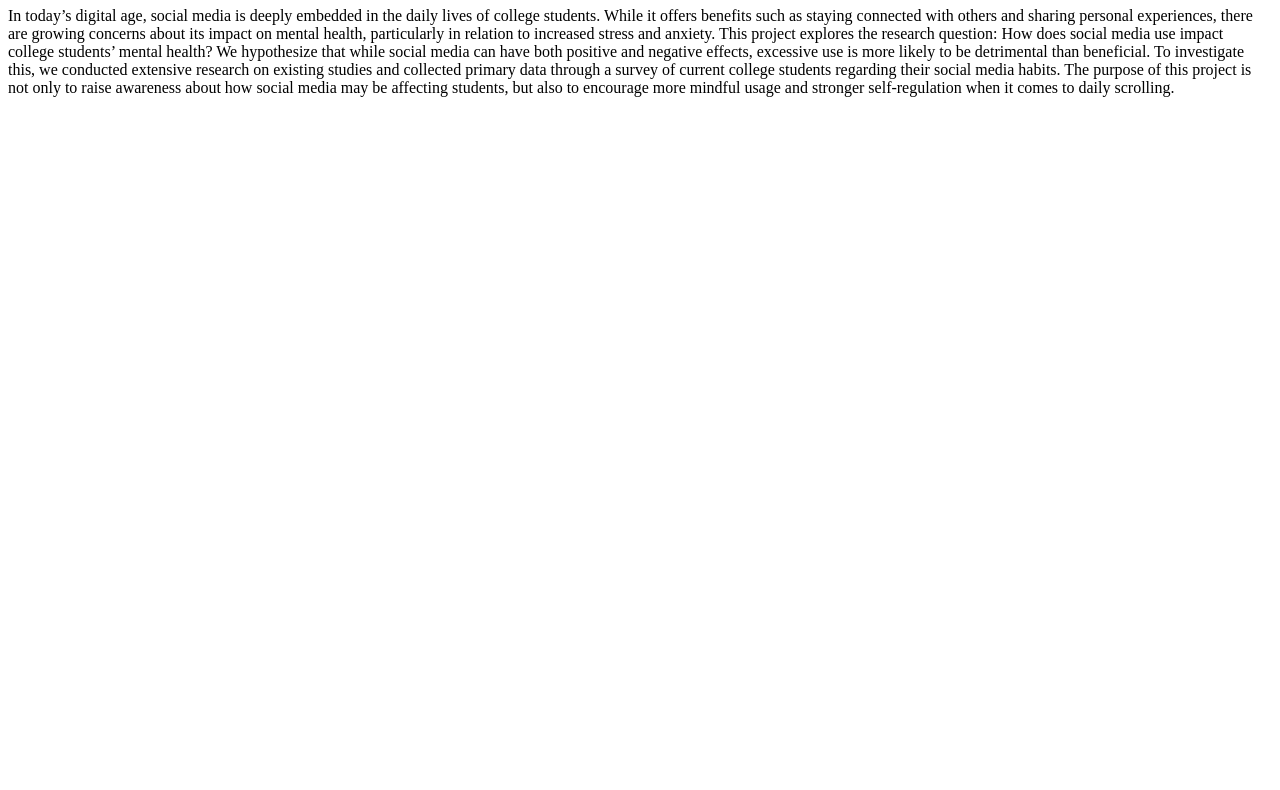
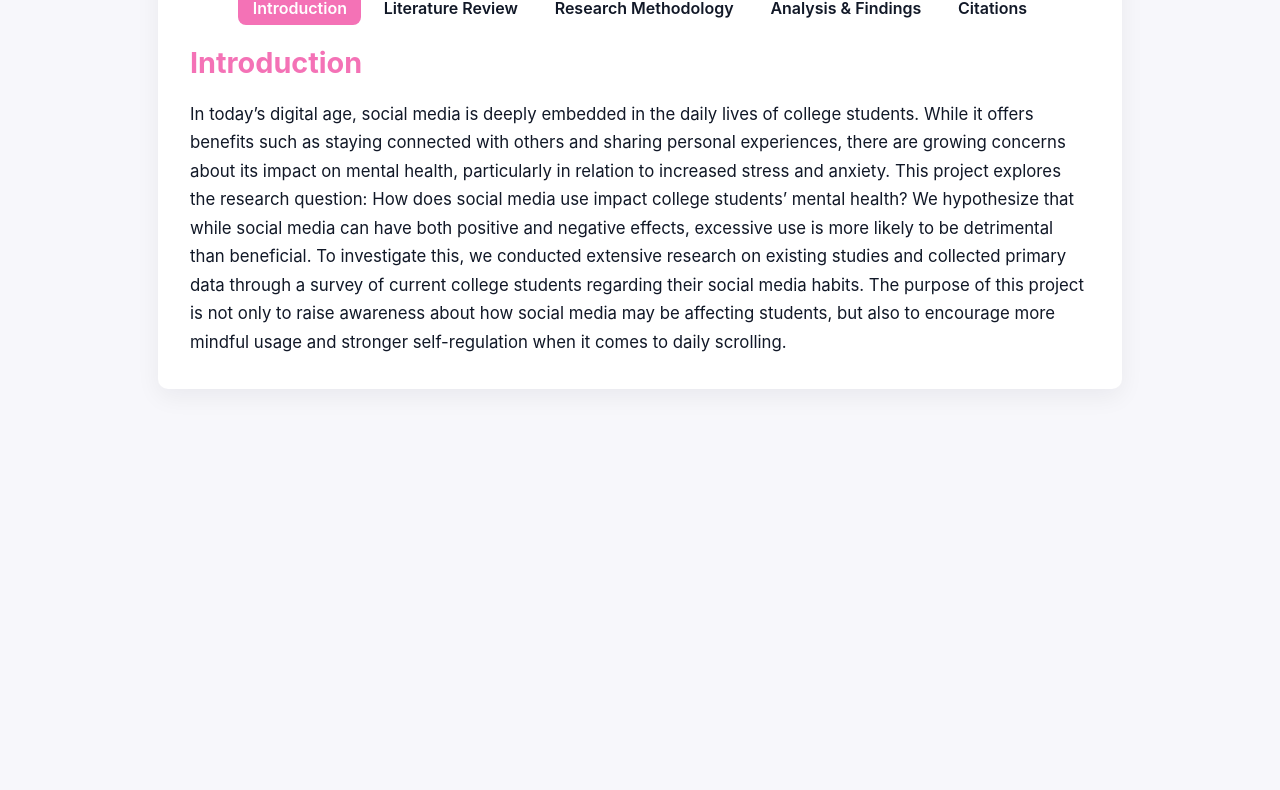
Before and after one commit to molly-riggs/Final-Project-Molly-Kaitlin, a plain HTML site: page index.html in a window 1280 px wide. Shown: the part 73-863 px from the top of the page. Before the commit the page ends 800 px from the top, so only its background shows below. Drawn offline with Linux system fonts and the light colour scheme.

Commit message:
semester project commit

```diff
--- a/index.html
+++ b/index.html
@@ -4,10 +4,25 @@
     <meta charset="UTF-8">
     <meta name="viewport" content="width=device-width, initial-scale=1.0">
     <title>Document</title>
+    <link rel="stylesheet" href="styles.css">
 </head>
 <body>
-    <h1>Introduction</h1>
-    <p>In today’s digital age, social media is deeply embedded in the daily lives of college students. While it offers benefits such as staying connected with others and sharing personal experiences, there are growing concerns about its impact on mental health, particularly in relation to increased stress and anxiety. This project explores the research question: How does social media use impact college students’ mental health? We hypothesize that while social media can have both positive and negative effects, excessive use is more likely to be detrimental than beneficial. To investigate this, we conducted extensive research on existing studies and collected primary data through a survey of current college students regarding their social media habits. The purpose of this project is not only to raise awareness about how social media may be affecting students, but also to encourage more mindful usage and stronger self-regulation when it comes to daily scrolling.
+    <main class="container">
+        <header class="site-header">
+            <nav aria-label="Primary">
+                <ul class="nav">
+                    <li><a href="index.html" class="active">Introduction</a></li>
+                    <li><a href="overview.html">Literature Review</a></li>
+                    <li><a href="methodology.html">Research Methodology</a></li>
+                    <li><a href="analysis.html">Analysis &amp; Findings</a></li>
+                    <li><a href="citations.html">Citations</a></li>
+                </ul>
+            </nav>
+        </header>
+
+        <h1>Introduction</h1>
+        <p>In today’s digital age, social media is deeply embedded in the daily lives of college students. While it offers benefits such as staying connected with others and sharing personal experiences, there are growing concerns about its impact on mental health, particularly in relation to increased stress and anxiety. This project explores the research question: How does social media use impact college students’ mental health? We hypothesize that while social media can have both positive and negative effects, excessive use is more likely to be detrimental than beneficial. To investigate this, we conducted extensive research on existing studies and collected primary data through a survey of current college students regarding their social media habits. The purpose of this project is not only to raise awareness about how social media may be affecting students, but also to encourage more mindful usage and stronger self-regulation when it comes to daily scrolling.
 </p>
+    </main>
 </body>
 </html>
--- /dev/null
+++ b/styles.css
@@ -0,0 +1,77 @@
+:root {
+  --bg: #f7f7fb;
+  --card: #ffffff;
+  --accent: #f472b6;
+  /* RGB form of --accent (244,114,182) for use in rgba() */
+  --accent-rgb: 244,114,182;
+  --text: #111827;
+}
+
+html, body {
+  height: 100%;
+}
+
+body {
+  margin: 0;
+  padding: 2rem;
+  font-family: -apple-system, BlinkMacSystemFont, "Segoe UI", Roboto, "Helvetica Neue", Arial, sans-serif;
+  background: var(--bg);
+  color: var(--text);
+  -webkit-font-smoothing: antialiased;
+  -moz-osx-font-smoothing: grayscale;
+}
+
+.container {
+  max-width: 900px;
+  margin: 0 auto;
+  background: var(--card);
+  padding: 2rem;
+  border-radius: 10px;
+  box-shadow: 0 8px 24px rgba(15, 23, 42, 0.06);
+}
+
+h1 {
+  color: var(--accent);
+  margin-top: 0;
+  font-size: 1.8rem;
+}
+
+p {
+  font-size: 1.05rem;
+  line-height: 1.7;
+  margin-bottom: 0;
+}
+
+@media (max-width: 480px) {
+  .container { padding: 1rem; }
+  h1 { font-size: 1.4rem; }
+  p { font-size: 1rem; }
+}
+
+/* Navigation */
+.site-header { margin-bottom: 1.25rem; }
+.nav {
+  display: flex;
+  gap: 0.5rem;
+  list-style: none;
+  padding: 0;
+  margin: 0;
+  justify-content: center;
+  flex-wrap: wrap;
+}
+.nav li { margin: 0; }
+.nav a {
+  display: inline-block;
+  color: var(--text);
+  text-decoration: none;
+  padding: 0.45rem 0.9rem;
+  border-radius: 8px;
+  font-weight: 600;
+  transition: background 120ms ease, color 120ms ease, transform 120ms ease;
+}
+.nav a:hover { background: rgba(var(--accent-rgb), 0.12); color: var(--accent); transform: translateY(-1px); }
+.nav a.active { background: var(--accent); color: white; }
+
+@media (max-width: 480px) {
+  .nav a { padding: 0.4rem 0.6rem; font-size: 0.95rem; }
+}
```
Also changed, not shown: analysis.html (added, +27 -0 lines), citations.html (added, +27 -0 lines), methodology.html (added, +27 -0 lines), overview.html (added, +27 -0 lines).
